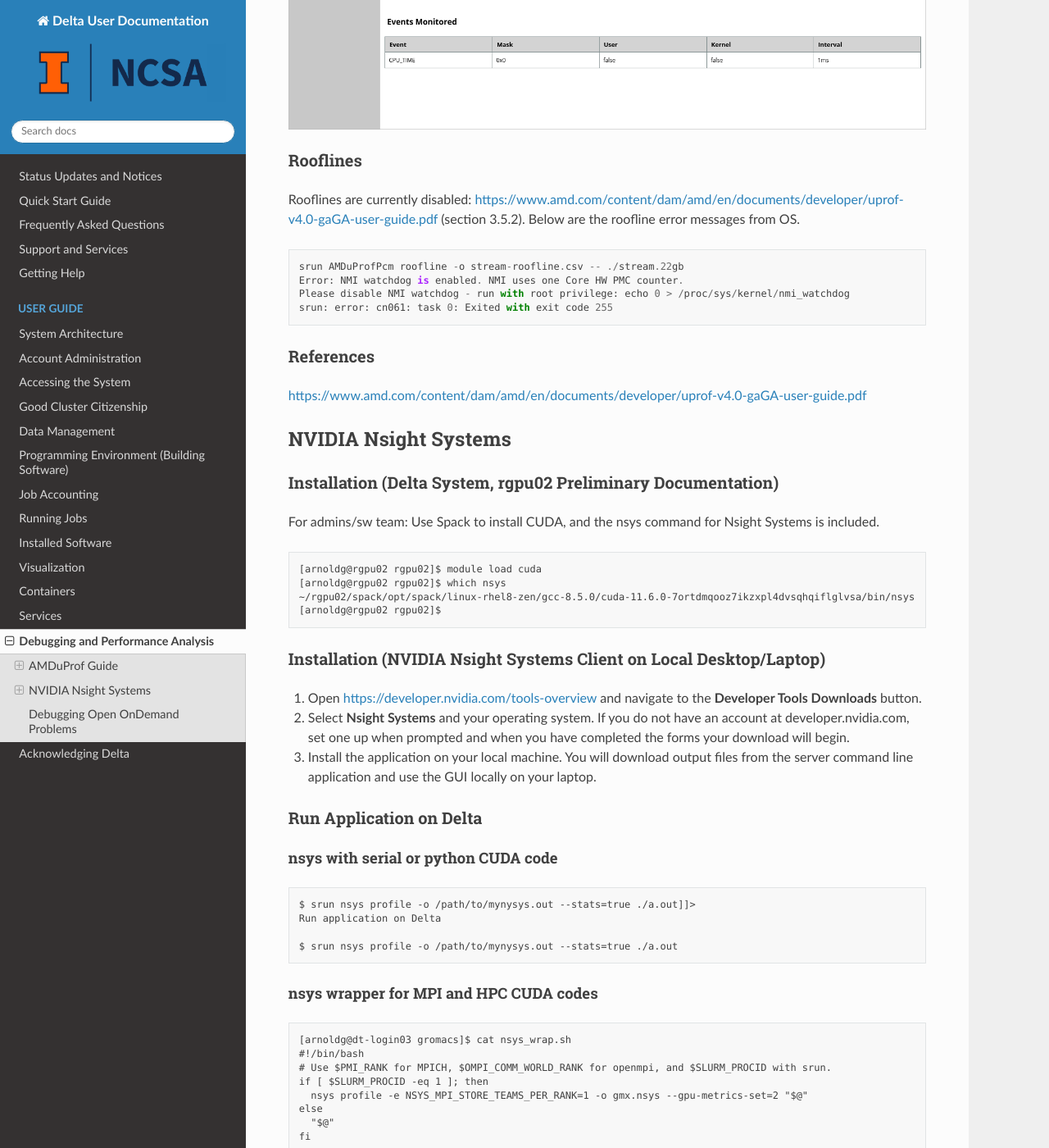
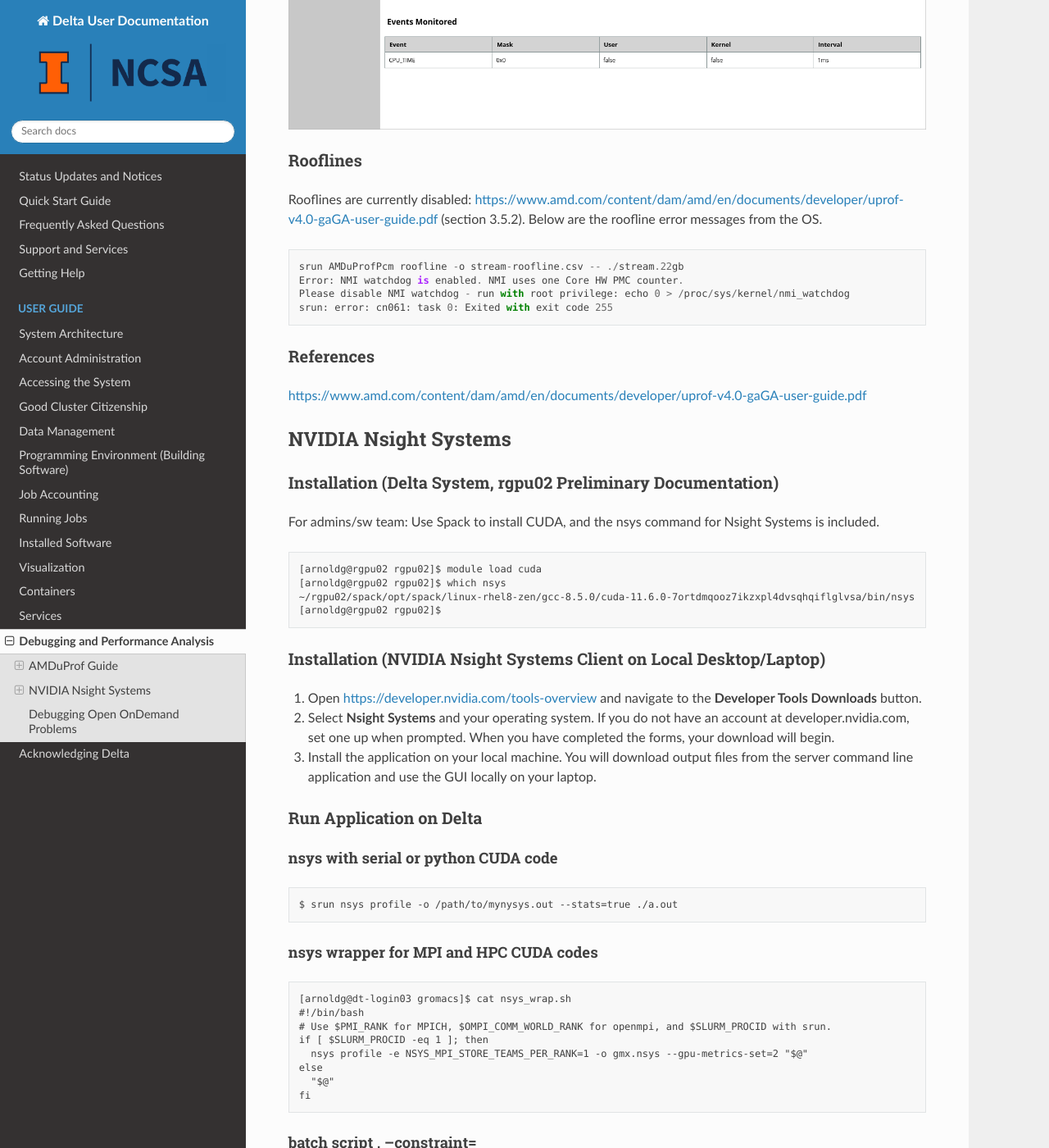
Before and after one commit to ncsa/Delta_doc, a Sphinx documentation site: the page built from docs/source/user_guide/debug_perf.rst, in a window 1280 px wide and 1400 px high, scrolled down 5027 px. Shown: the whole window at 82% size. Built offline with Sphinx 7.4.7 and the Read the Docs theme 2.0.0, drawn with Linux system fonts in a browser that asks for light colours; some of the changed text lies outside the part shown.

Commit message:
Minor edits to debug_perf.rst

```diff
--- a/docs/source/user_guide/debug_perf.rst
+++ b/docs/source/user_guide/debug_perf.rst
@@ -90,7 +90,7 @@ The Session Info is under the Summary tab and displays more detail about the pro
 Rooflines
 ~~~~~~~~~~
 
-Rooflines are currently disabled: https://www.amd.com/content/dam/amd/en/documents/developer/uprof-v4.0-gaGA-user-guide.pdf (section 3.5.2). Below are the roofline error messages from OS.
+Rooflines are currently disabled: https://www.amd.com/content/dam/amd/en/documents/developer/uprof-v4.0-gaGA-user-guide.pdf (section 3.5.2). Below are the roofline error messages from the OS.
 
 .. code-block::
 
@@ -122,7 +122,7 @@ Installation (NVIDIA Nsight Systems Client on Local Desktop/Laptop)
 
 #. Open https://developer.nvidia.com/tools-overview and navigate to the **Developer Tools Downloads** button.
 #. Select **Nsight Systems** and your operating system.
-   If you do not have an account at developer.nvidia.com, set one up when prompted and when you have completed the forms your download will begin.
+   If you do not have an account at developer.nvidia.com, set one up when prompted. When you have completed the forms, your download will begin.
 #. Install the application on your local machine.
    You will download output files from the server command line application and use the GUI locally on your laptop.
 
@@ -133,9 +133,6 @@ nsys with serial or python CUDA code
 $$$$$$$$$$$$$$$$$$$$$$$$$$$$$$$$$$$$$$
 
 .. code-block::
-
-   $ srun nsys profile -o /path/to/mynysys.out --stats=true ./a.out]]>
-   Run application on Delta
 
    $ srun nsys profile -o /path/to/mynysys.out --stats=true ./a.out
 
@@ -180,7 +177,7 @@ MPI Rank Example Result (Viewing with Nsight on Local Desktop)
 Copy Resultant Files to Your Local Laptop (Downloads/ or Documents/)
 ~~~~~~~~~~~~~~~~~~~~~~~~~~~~~~~~~~~~~~~~~~~~~~~~~~~~~~~~~~~~~~~~~~~~~~~~~~~~
 
-scp is shown below, you could also use Globus Online, sftp, or an sshfs mount from your laptop.
+scp is shown below. You could also use Globus Online, sftp, or an sshfs mount from your laptop.
 
 .. code-block::
 
```
Also changed, not shown: other parts of docs/source/user_guide/debug_perf.rst (+2 -2 lines).
